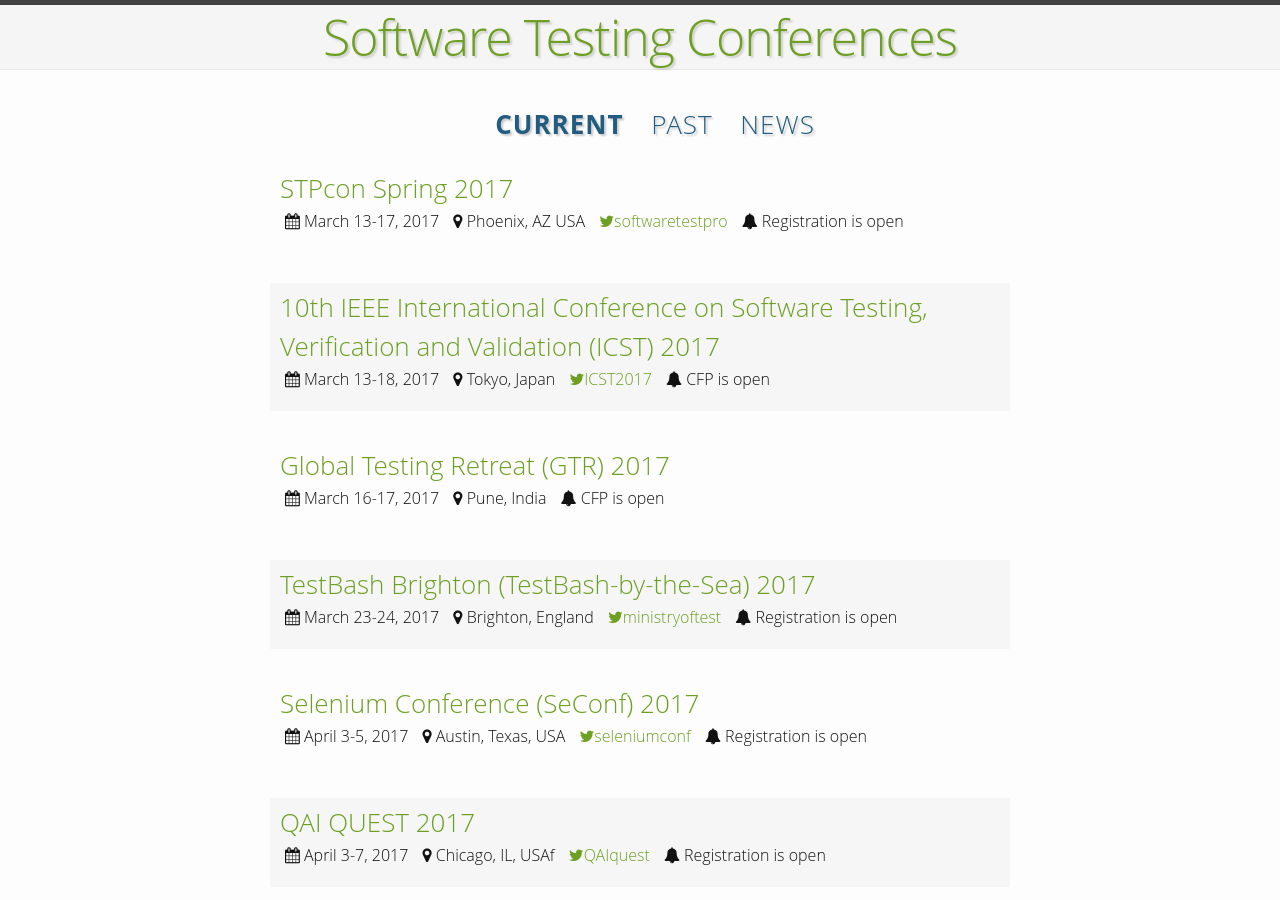
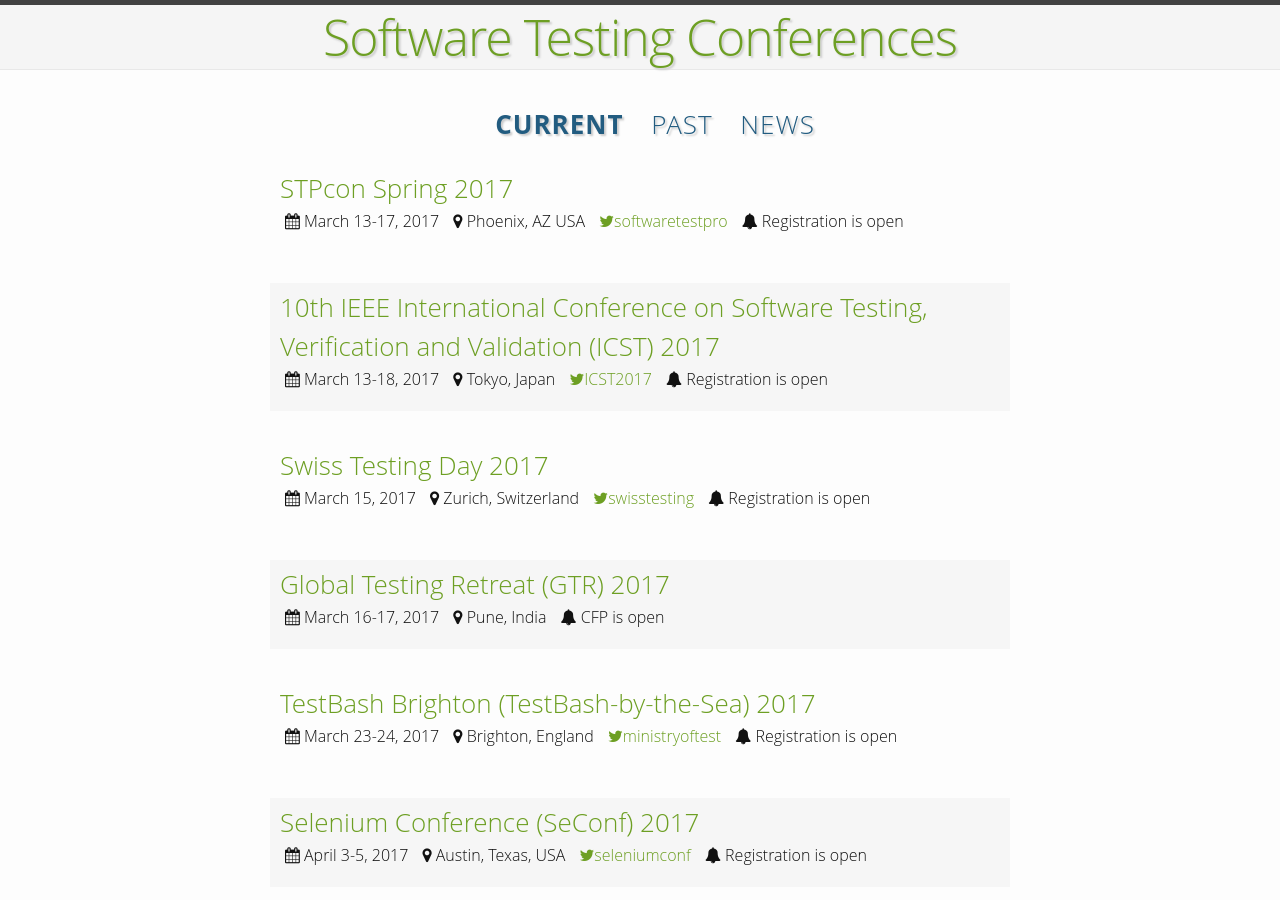
Before and after one commit to TestingConferences/testingconferences.github.io, a Jekyll site: the page built from index.html, in a window 1280 px wide and 900 px high. Built offline with Jekyll 4.4.1, drawn with Linux system fonts in a browser that asks for light colours.

Commit message:
Added Swiss Testing Days 2017

```diff
--- a/_data/current.yml
+++ b/_data/current.yml
@@ -10,7 +10,14 @@
   dates: "March 13-18, 2017"
   url: http://aster.or.jp/conference/icst2017/
   twitter: ICST2017
-  status: CFP is open
+  status: Registration is open
+
+- name: Swiss Testing Day 2017
+  location: Zurich, Switzerland
+  dates: "March 15, 2017"
+  url: http://swisstestingday.ch/
+  twitter: swisstesting
+  status: Registration is open
 
 - name: Global Testing Retreat (GTR) 2017
   location: Pune, India
```
